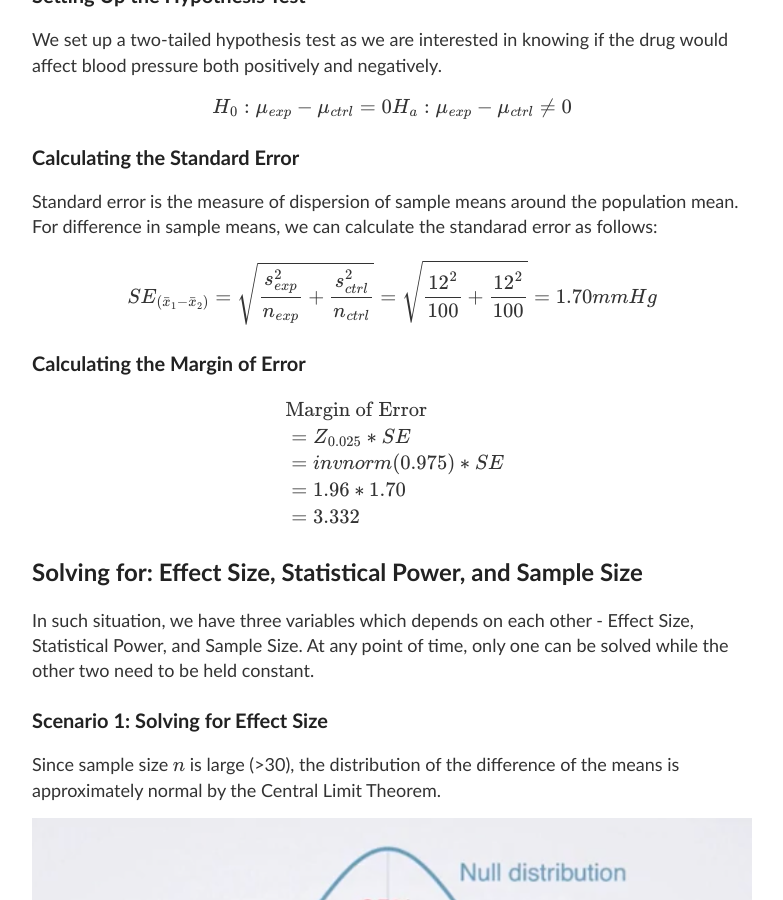
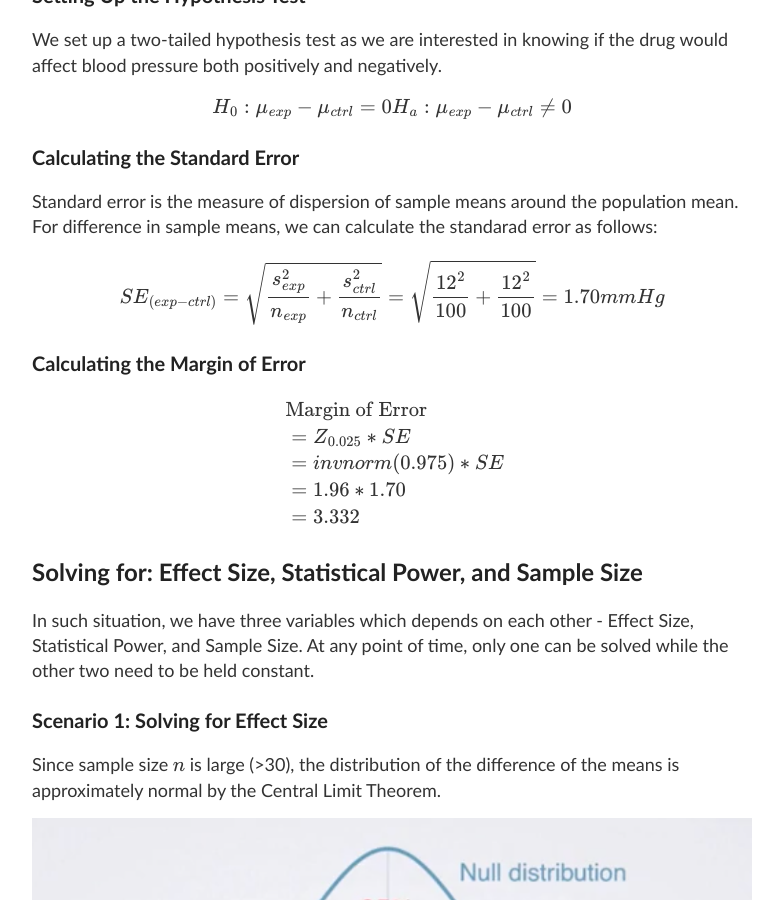
Before and after one commit to wngaw/wngaw.github.io, a Jekyll site: the page built from _posts/2019-07-11-statistical-power.md, in a window 1280 px wide and 900 px high, scrolled down 1390 px. Shown: the whole window, without its empty margins (248-1031 px from the left). Built offline with Jekyll 4.4.1, drawn with Linux system fonts in a browser that asks for light colours; formulas are drawn with MathJax 3.

```diff
--- a/_posts/2019-07-11-statistical-power.md
+++ b/_posts/2019-07-11-statistical-power.md
@@ -50,7 +50,7 @@
 Standard error is the measure of dispersion of sample means around the population mean. For difference in sample means, we can calculate the standarad error as follows:
 
 $$
-SE_{(\bar x_1 - \bar x_2)} = \sqrt{\frac{s_{exp}^2}{n_{exp}} + \frac{s_{ctrl}^2}{n_{ctrl}} } \\
+SE_{(exp - ctrl)} = \sqrt{\frac{s_{exp}^2}{n_{exp}} + \frac{s_{ctrl}^2}{n_{ctrl}} } \\
 = \sqrt{\frac{12^2}{100} + \frac{12^2}{100} } \\
 = 1.70 mmHg
 $$
```
